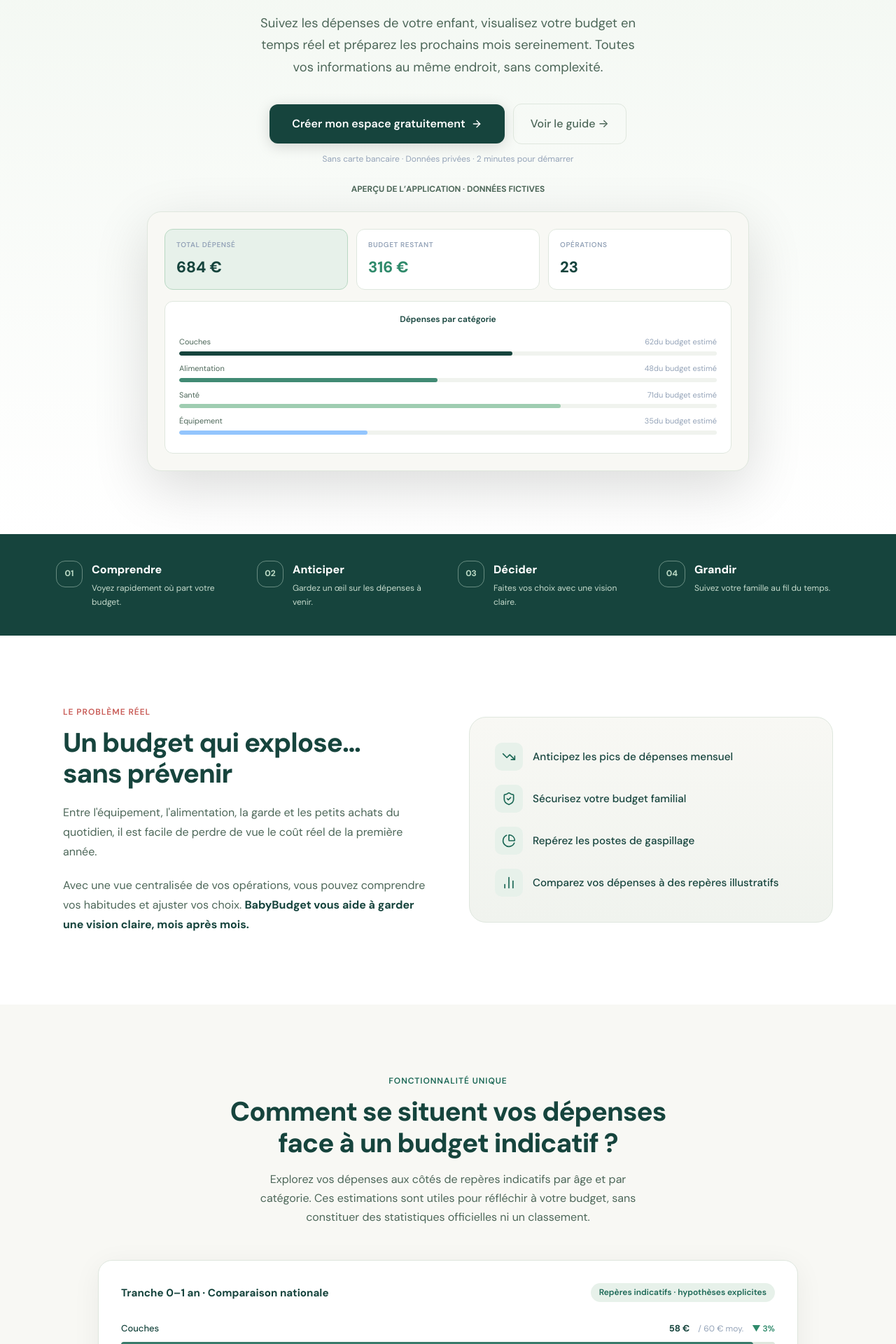
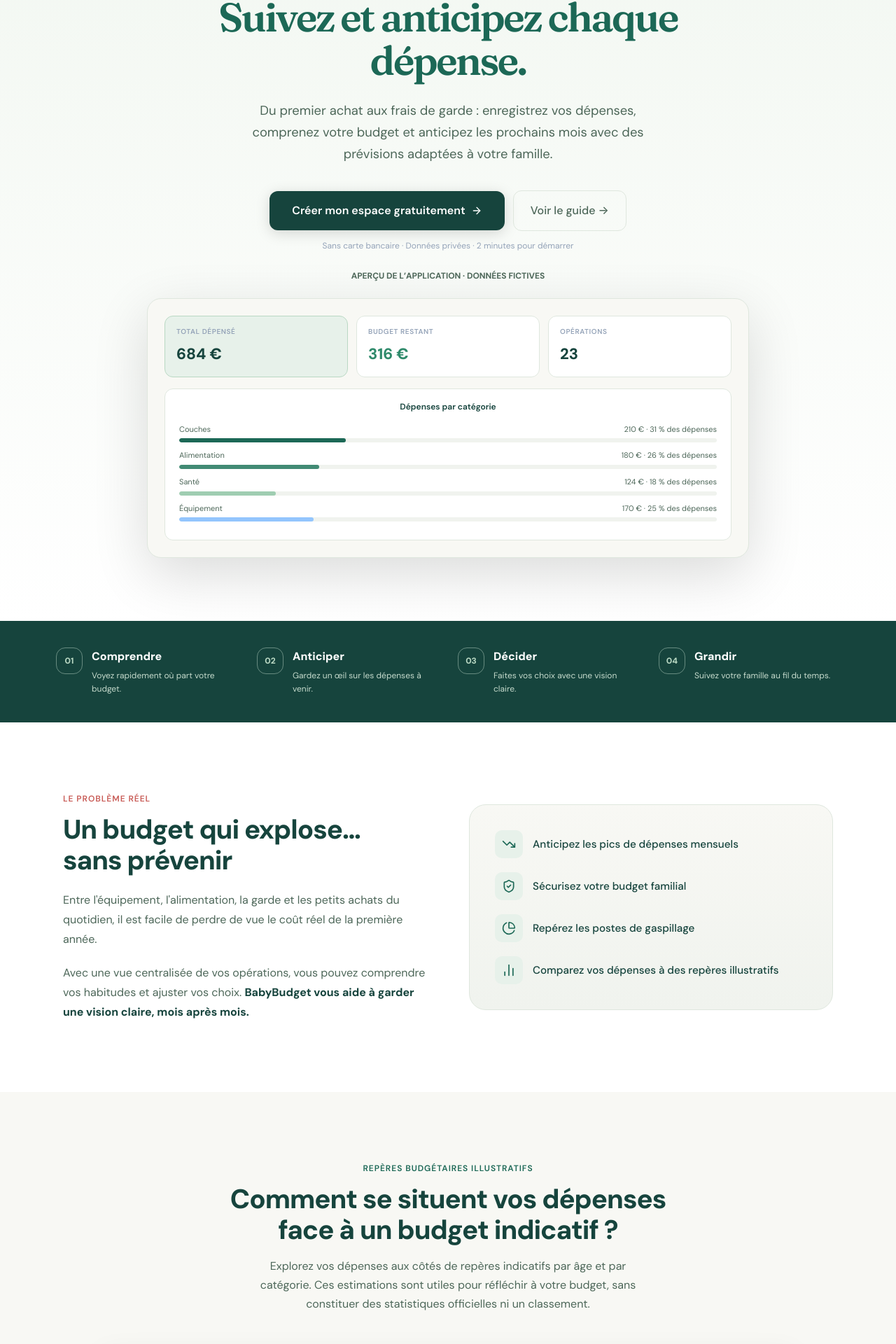
Before and after one commit to ambroiseguyot-del/stackblitz-starters-nzpd1ern, a Next.js app: page / in a window 1280 px wide. Shown: the part 416-2336 px from the top of the page at 70% size. Built offline with nearby package versions, Linux system fonts and the light colour scheme; no server answers.

Commit message:
fix(landing): accurate headline, consistent illustrative benchmarks, real euro labels and preview details

```diff
--- a/app/page.tsx
+++ b/app/page.tsx
@@ -175,8 +175,8 @@ export default function LandingPage() {
               color: c.text,
             }}
           >
-            Grandir ensemble.<br />
-            <span style={{ color: '#1C6856' }}>Garder le cap sur votre budget.</span>
+            Combien coûte vraiment votre bébé ?<br />
+            <span style={{ color: isDark ? '#9FCDB1' : '#1C6856' }}>Suivez et anticipez chaque dépense.</span>
           </motion.h1>
 
           <motion.p
@@ -185,7 +185,7 @@ export default function LandingPage() {
             transition={{ duration: 0.5, delay: 0.2 }}
             style={{ fontSize: '1.15rem', color: c.textMuted, maxWidth: 560, margin: '0 auto 36px', lineHeight: 1.7 }}
           >
-            Suivez les dépenses de votre enfant, visualisez votre budget en temps réel et préparez les prochains mois sereinement. Toutes vos informations au même endroit, sans complexité.
+            Du premier achat aux frais de garde : enregistrez vos dépenses, comprenez votre budget et anticipez les prochains mois avec des prévisions adaptées à votre famille.
           </motion.p>
 
           <motion.div
@@ -260,15 +260,15 @@ export default function LandingPage() {
             <div style={{ background: c.card, borderRadius: 12, border: `1px solid ${c.border}`, padding: '16px 20px' }}>
               <p style={{ fontSize: 12, fontWeight: 600, color: c.text, margin: '0 0 14px' }}>Dépenses par catégorie</p>
               {[
-                { label: 'Couches', pct: 62, color: '#16443D' },
-                { label: 'Alimentation', pct: 48, color: '#418A74' },
-                { label: 'Santé', pct: 71, color: '#9FCDB1' },
-                { label: 'Équipement', pct: 35, color: '#93C5FD' },
+                { label: 'Couches', pct: 31, amount: 210, color: '#1C6856' },
+                { label: 'Alimentation', pct: 26, amount: 180, color: '#418A74' },
+                { label: 'Santé', pct: 18, amount: 124, color: '#9FCDB1' },
+                { label: 'Équipement', pct: 25, amount: 170, color: '#93C5FD' },
               ].map((bar, i) => (
                 <div key={i} style={{ marginBottom: 10 }}>
                   <div style={{ display: 'flex', justifyContent: 'space-between', marginBottom: 4 }}>
                     <span style={{ fontSize: 11, color: c.textMuted }}>{bar.label}</span>
-                    <span style={{ fontSize: 11, color: '#94A3B8' }}>{bar.pct}du budget estimé</span>
+                    <span style={{ fontSize: 11, color: c.textMuted }}>{bar.amount} € · {bar.pct} % des dépenses</span>
                   </div>
                   <div style={{ height: 6, background: '#F0F3EE', borderRadius: 99, overflow: 'hidden' }}>
                     <div style={{ height: '100%', width: `${bar.pct}%`, background: bar.color, borderRadius: 99 }} />
@@ -334,7 +334,7 @@ export default function LandingPage() {
             }}
           >
             {[
-              { icon: <TrendingDown size={20} color="#1C6856" />, text: 'Anticipez les pics de dépenses mensuel' },
+              { icon: <TrendingDown size={20} color="#1C6856" />, text: 'Anticipez les pics de dépenses mensuels' },
               { icon: <ShieldCheck size={20} color="#1C6856" />, text: 'Sécurisez votre budget familial' },
               { icon: <PieChart size={20} color="#1C6856" />, text: 'Repérez les postes de gaspillage' },
               { icon: <BarChart2 size={20} color="#1C6856" />, text: 'Comparez vos dépenses à des repères illustratifs' },
@@ -352,7 +352,7 @@ export default function LandingPage() {
       </section>
 
       {/* ═══════════════════════════════════════════════
-          FEATURE DIFFÉRENCIANTE — COMPARAISON NATIONALE
+          REPÈRES BUDGÉTAIRES ILLUSTRATIFS
       ═══════════════════════════════════════════════ */}
       <section style={{ padding: '100px 24px', background: c.bgAlt }}>
         <div style={{ maxWidth: 1000, margin: '0 auto', textAlign: 'center' }}>
@@ -363,7 +363,7 @@ export default function LandingPage() {
             viewport={{ once: true }}
             transition={{ duration: 0.5 }}
           >
-            <p style={{ fontSize: 12, fontWeight: 600, letterSpacing: '0.08em', textTransform: 'uppercase', color: '#1C6856', marginBottom: 12 }}>Fonctionnalité unique</p>
+            <p style={{ fontSize: 12, fontWeight: 600, letterSpacing: '0.08em', textTransform: 'uppercase', color: '#1C6856', marginBottom: 12 }}>Repères budgétaires illustratifs</p>
             <h2 style={{ fontSize: 'clamp(1.8rem, 3vw, 2.4rem)', fontWeight: 800, fontFamily: "'DM Sans', -apple-system, BlinkMacSystemFont, 'Segoe UI', sans-serif", letterSpacing: '-1px', lineHeight: 1.15, marginBottom: 16 }}>
               Comment se situent vos dépenses<br />face à un budget indicatif ?
             </h2>
@@ -385,7 +385,7 @@ export default function LandingPage() {
             }}
           >
             <div style={{ display: 'flex', justifyContent: 'space-between', alignItems: 'center', marginBottom: 28, flexWrap: 'wrap', gap: 12 }}>
-              <p style={{ fontWeight: 700, color: c.text, margin: 0, fontSize: '0.95rem' }}>Tranche 0–1 an · Comparaison nationale</p>
+              <p style={{ fontWeight: 700, color: c.text, margin: 0, fontSize: '0.95rem' }}>Tranche 0–1 an · Repères indicatifs</p>
               <span style={{ background: '#E7F1EA', color: '#1C6856', fontSize: 12, fontWeight: 600, padding: '4px 12px', borderRadius: 99 }}>Repères indicatifs · hypothèses explicites</span>
             </div>
             {[
@@ -402,8 +402,8 @@ export default function LandingPage() {
                   <div style={{ display: 'flex', justifyContent: 'space-between', marginBottom: 8, alignItems: 'center' }}>
                     <span style={{ fontSize: 13, fontWeight: 500, color: c.text }}>{row.cat}</span>
                     <div style={{ display: 'flex', alignItems: 'center', gap: 12 }}>
-                      <span style={{ fontSize: 13, fontWeight: 700, color: '#16443D' }}>{row.vous} €</span>
-                      <span style={{ fontSize: 12, color: '#94A3B8' }}>/ {row.nationale} € moy.</span>
+                      <span style={{ fontSize: 13, fontWeight: 700, color: c.text }}>{row.vous} €</span>
+                      <span style={{ fontSize: 12, color: '#94A3B8' }}>/ {row.nationale} € de repère</span>
                       <span style={{ fontSize: 12, fontWeight: 600, color: isOver ? '#C85B56' : '#2F8A6B' }}>
                         {isOver ? '▲' : '▼'} {Math.abs(Number(diff))}%
                       </span>
@@ -492,23 +492,24 @@ export default function LandingPage() {
                 color: '#1C6856',
                 preview: (
                   <div style={{ marginTop: 12 }}>
-                    {[['Crèche', 55], ['Assistante mat.', 38], ['Garde à domicile', 80]].map(([label, pct]) => (
+                    {[['Crèche', 250], ['Assistante mat.', 450], ['Garde à domicile', 950]].map(([label, montant]) => (
                       <div key={label as string} style={{ marginBottom: 6 }}>
                         <div style={{ display: 'flex', justifyContent: 'space-between', fontSize: 10, color: c.textMuted, marginBottom: 3 }}>
-                          <span>{label}</span><span>{pct}%</span>
+                          <span>{label}</span><span>{montant} €/mois</span>
                         </div>
                         <div style={{ height: 4, background: isDark ? '#214C40' : '#DFE7DE', borderRadius: 99 }}>
-                          <div style={{ height: '100%', width: `${pct}%`, background: '#1C6856', borderRadius: 99, opacity: 0.7 }} />
+                          <div style={{ height: '100%', width: `${Number(montant) / 950 * 100}%`, background: '#1C6856', borderRadius: 99, opacity: 0.7 }} />
                         </div>
                       </div>
                     ))}
+                    <p style={{ fontSize: 10, color: c.textMuted, lineHeight: 1.5, margin: '9px 0 0' }}>Exemples fictifs de coût mensuel avant aides, pour illustrer les différences entre modes de garde. Pas des tarifs officiels ni des taux de prise en charge.</p>
                   </div>
                 ),
               },
               {
-                emoji: '🇫🇷',
-                title: 'Comparaison nationale',
-                desc: "Visualisez vos dépenses face à des budgets de référence illustratifs par catégorie et par âge.",
+                emoji: '📊',
+                title: 'Repères budgétaires indicatifs',
+                desc: "Comparez vos dépenses à des hypothèses fictives par catégorie et par âge — jamais à une moyenne nationale prétendue.",
                 color: '#2F8A6B',
                 preview: (
                   <div style={{ marginTop: 12 }}>
@@ -593,7 +594,7 @@ export default function LandingPage() {
           <FAQItem
             textColor={c.text} textMuted={c.textMuted} borderColor={c.border}
             q="Mes données sont-elles privées ?"
-            a="Vos données sont stockées de façon sécurisée sur Supabase (infrastructure européenne). Chaque famille n'a accès qu'à ses propres données — aucun partage avec des tiers."
+            a="Les données de chaque compte sont protégées par des contrôles d'accès. Consultez notre politique de confidentialité pour connaître les prestataires et les traitements appliqués."
             delay={0.05}
           />
           <FAQItem
@@ -604,8 +605,8 @@ export default function LandingPage() {
           />
           <FAQItem
             textColor={c.text} textMuted={c.textMuted} borderColor={c.border}
-            q="D'où viennent les repères budgétaires ?"
-            a="Les montants de comparaison actuellement présentés sont des hypothèses illustratives par âge et catégorie, et non des moyennes officielles ou une distribution statistique de familles françaises."
+            q="D'où viennent les repères budgétaires indicatifs ?"
+            a="Les repères sont des budgets fictifs par âge et catégorie, destinés à donner un ordre de grandeur pour une simulation. Ils ne proviennent pas d'une enquête représentative, ne classent pas les familles et ne permettent pas de déduire vos droits CAF. Consultez les sources officielles de nos guides pour les chiffres réglementaires."
             delay={0.15}
           />
           <FAQItem
```
